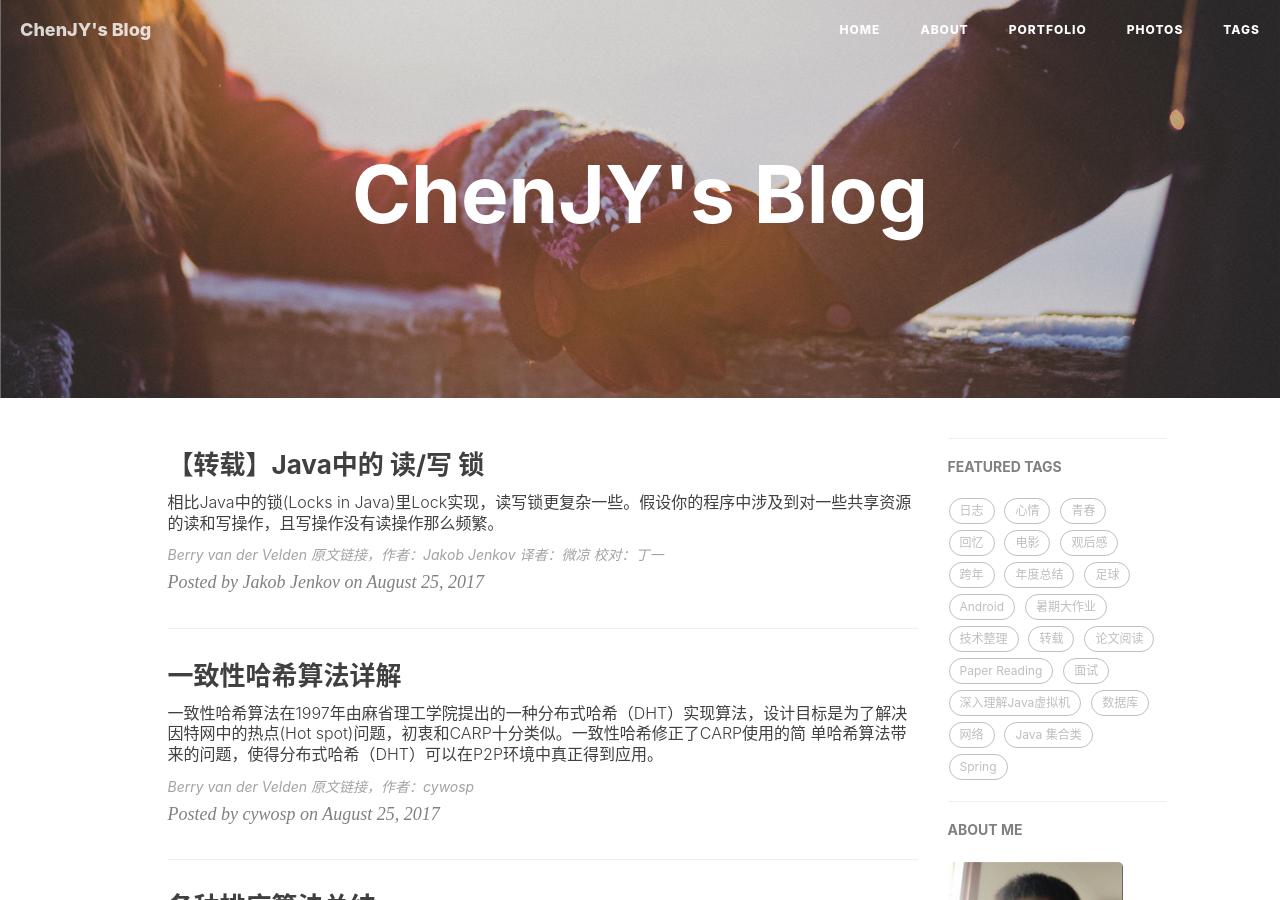
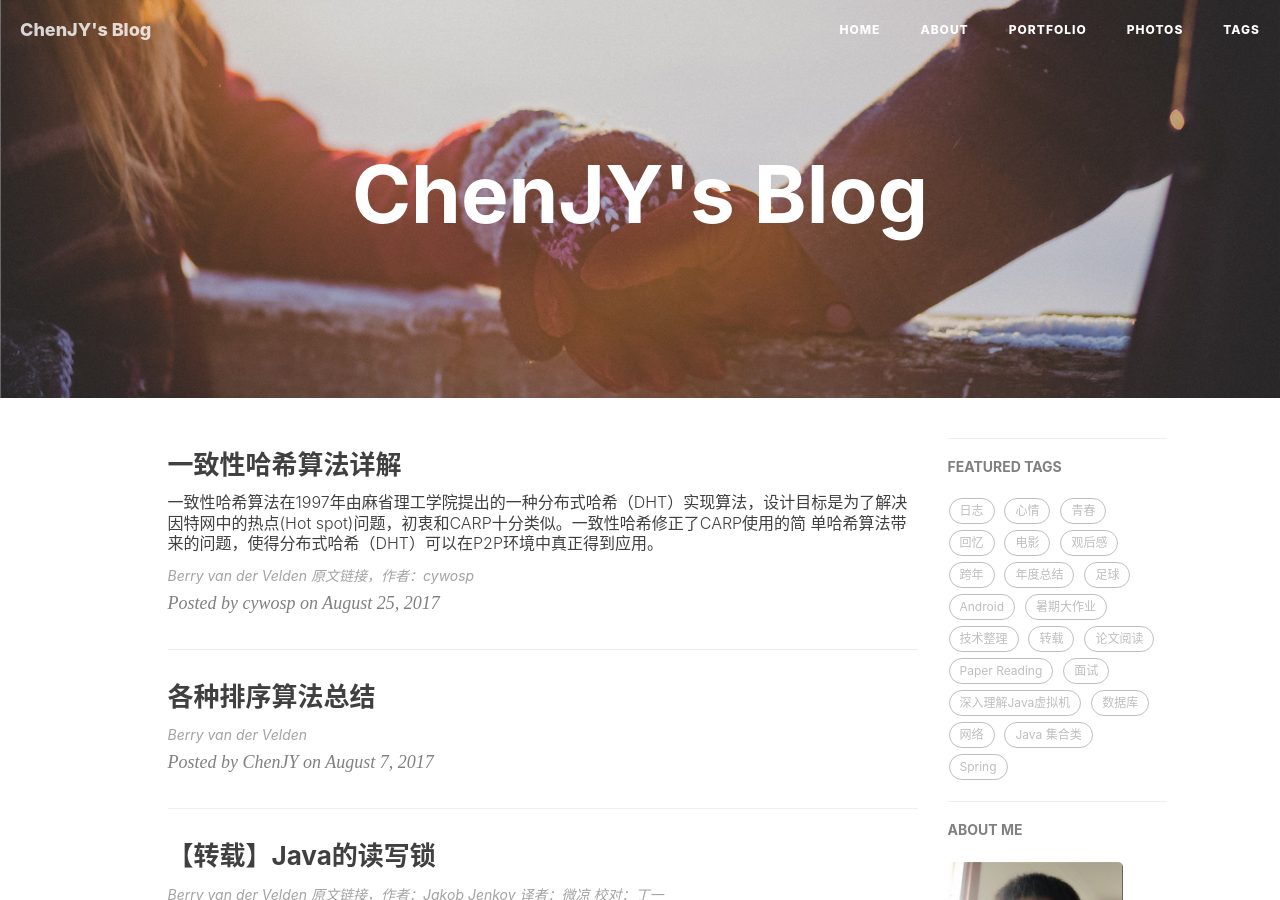
Before and after one commit to jiayangchen/jiayangchen.github.io, a Jekyll site: the page built from index.html, in a window 1280 px wide and 900 px high. Built offline with Jekyll 4.4.1, drawn with Linux system fonts in a browser that asks for light colours; nearby versions of some CDN libraries; the list of posts is cut into pages by our own code; comment, search, counter and statistics services are not loaded; some of the changed text lies outside the part shown.

Commit message:
2017-08-25

```diff
--- a/_posts/2017-08-25-readwritelock.md
+++ b/_posts/2017-08-25-readwritelock.md
@@ -1,8 +1,8 @@
 ---
 layout: post
-title: "【转载】Java中的 读/写 锁"
-subtitle: "相比Java中的锁(Locks in Java)里Lock实现，读写锁更复杂一些。假设你的程序中涉及到对一些共享资源的读和写操作，且写操作没有读操作那么频繁。"
-date: 2017-08-25
+title: "【转载】Java的读写锁"
+subtitle: ""
+date: 2017-08-03
 author: "Jakob Jenkov"
 header-img: "img/db.jpg"
 catalog: true
```
